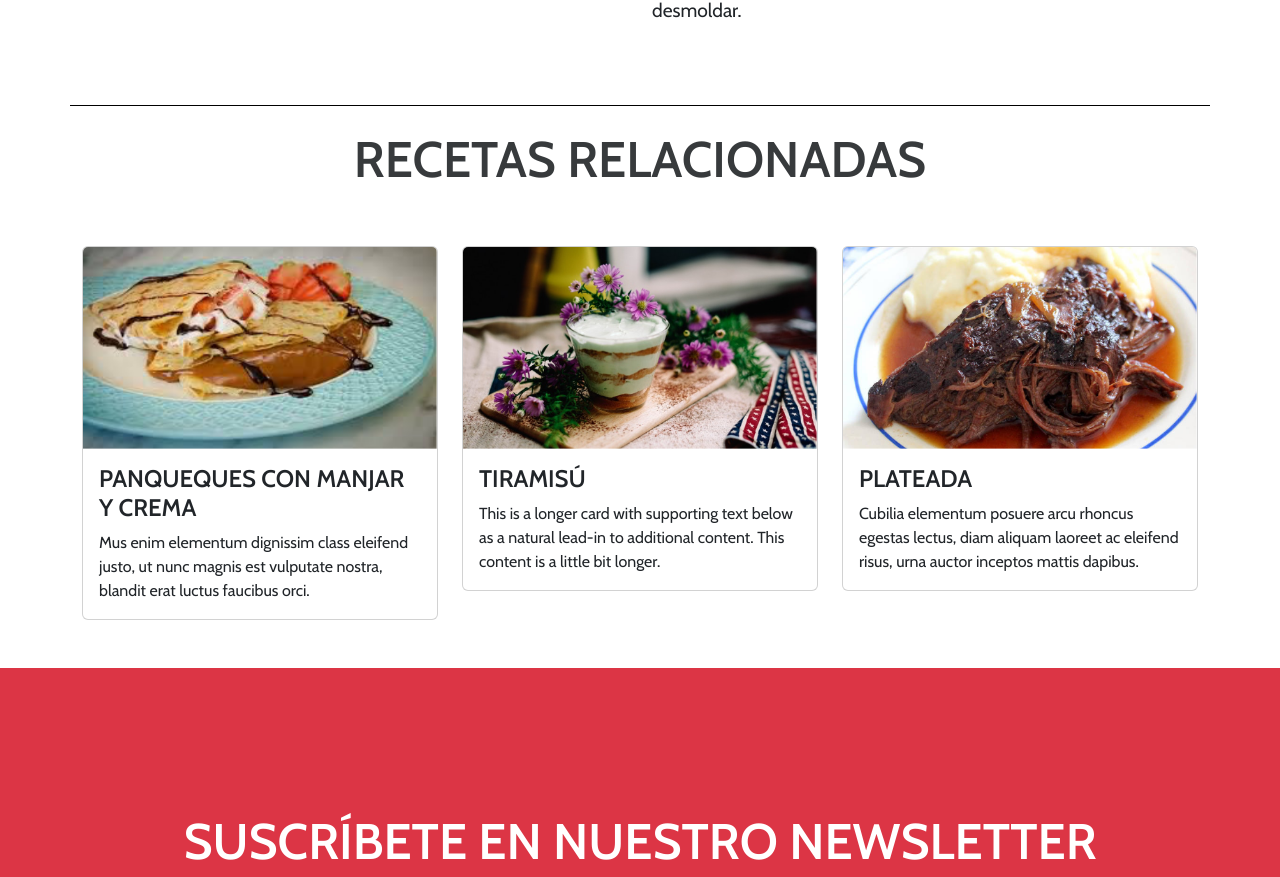
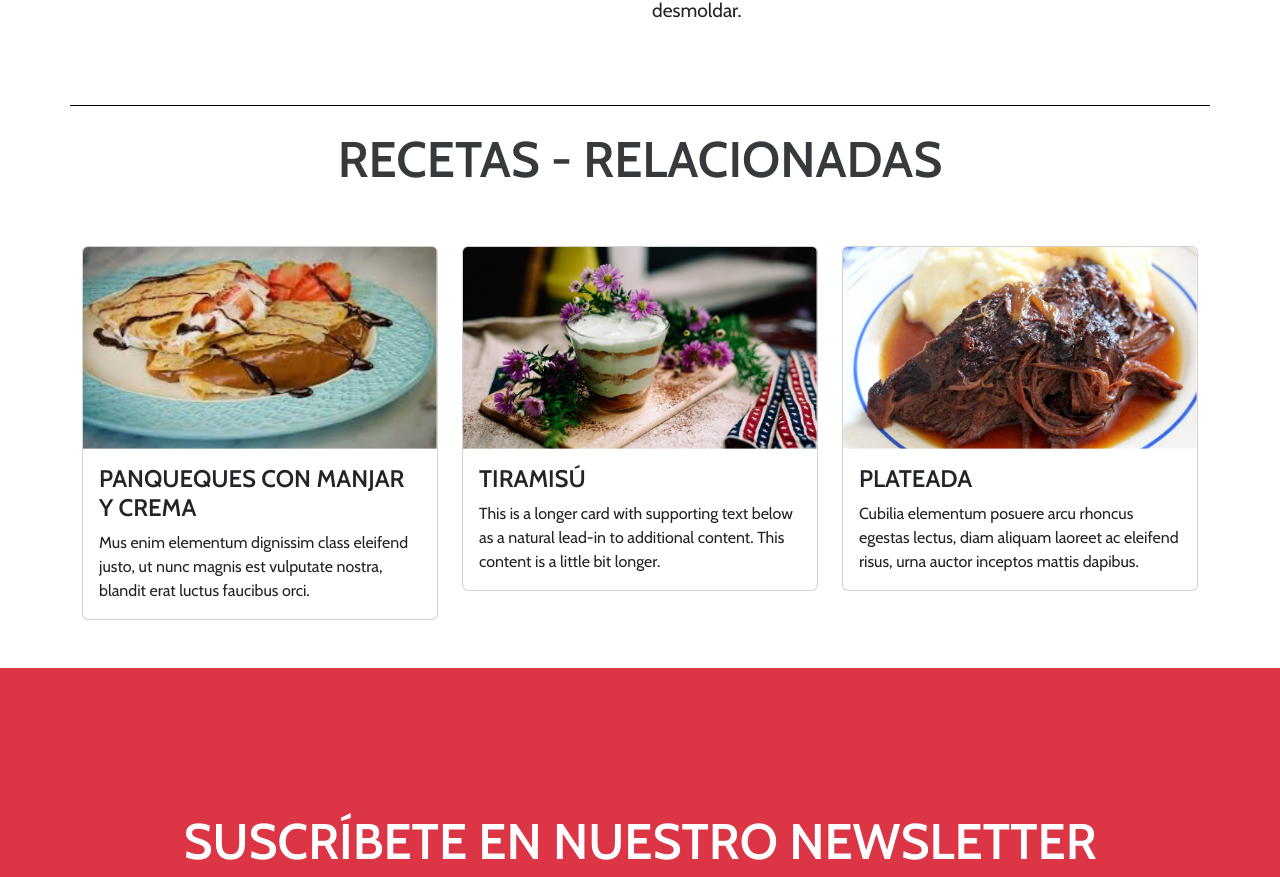
Before and after one commit to leonorcordero/web_ricomida, a plain HTML site: page index.html in a window 1280 px wide. Shown: the part 1978-2855 px from the top of the page. Drawn offline with nearby package versions, Linux system fonts and the light colour scheme.

Commit message:
rayita de prueba

```diff
--- a/index.html
+++ b/index.html
@@ -209,7 +209,7 @@
                 <hr>
 
                 <div class="pt-2 pb-5">
-                    <h1 class="text-center">RECETAS RELACIONADAS</h1>
+                    <h1 class="text-center">RECETAS - RELACIONADAS</h1>
                 </div>
 
                 <div class="container col-12">
```
